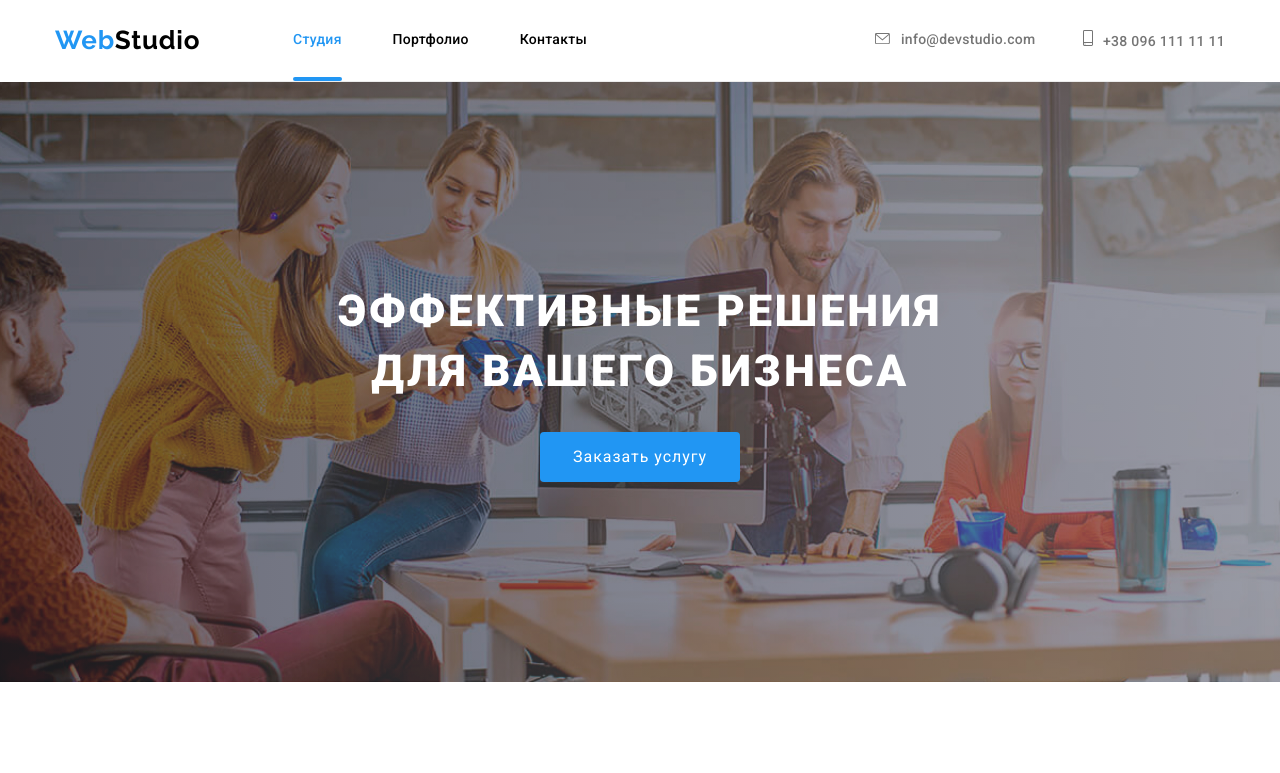
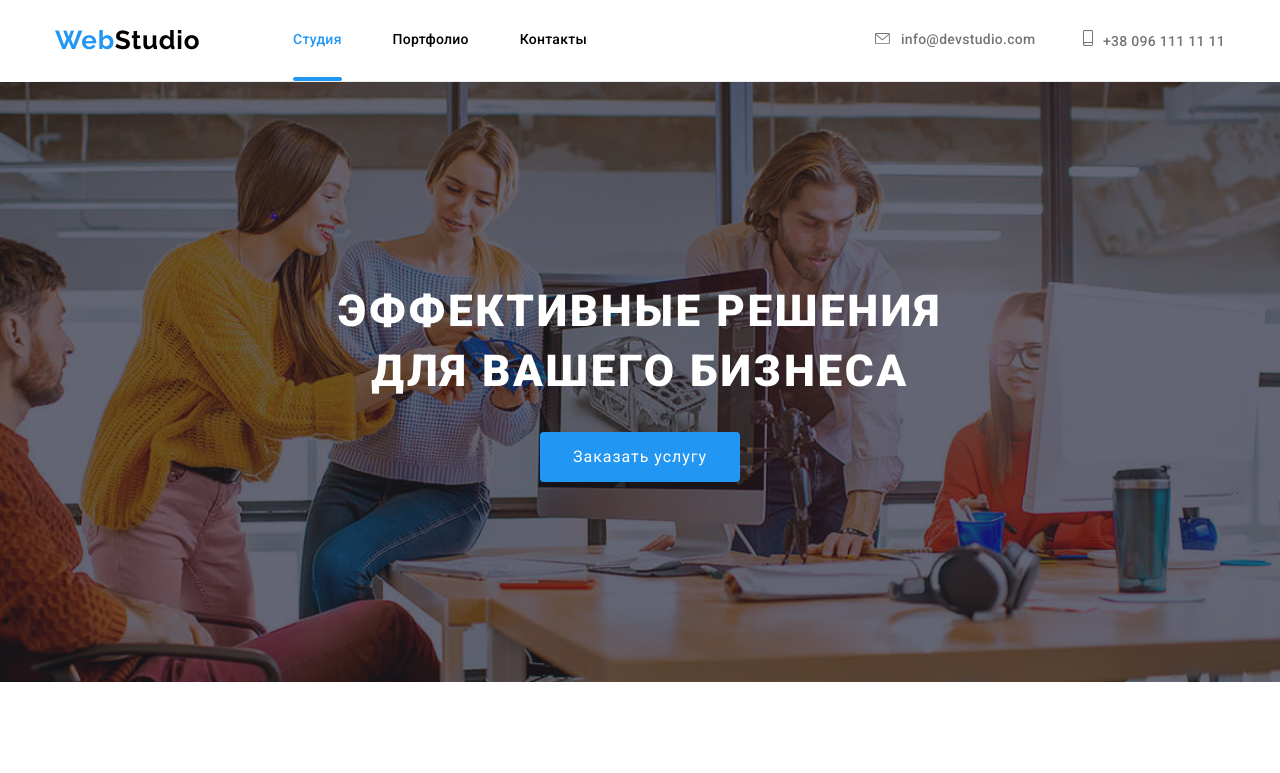
Before and after one commit to vitaliy197811/goit-markup-hw-05, a plain HTML site: page index.html in a window 1280 px wide. Shown: the top 773 px of the page. Drawn offline with nearby package versions, Linux system fonts and the light colour scheme.

Commit message:
почищены файлы

```diff
--- a/css/styles.css
+++ b/css/styles.css
@@ -182,7 +182,7 @@ nav {
 .hero {
     color: #FFFFFF;
     background-color: #2F303A;
-    background-image: linear-gradient(to right, rgba(47, 48, 58, 0.4), rgba(196, 196, 196, 0.4)), url('../images/hero.jpg');
+    background-image: linear-gradient(to right, rgba(47, 48, 58, 0.4), rgba(47, 48, 58, 0.4)), url('../images/hero.jpg');
     background-repeat: no-repeat;
     background-position: center;
     background-size: cover;
```
Also changed, not shown: modal.css (deleted).
